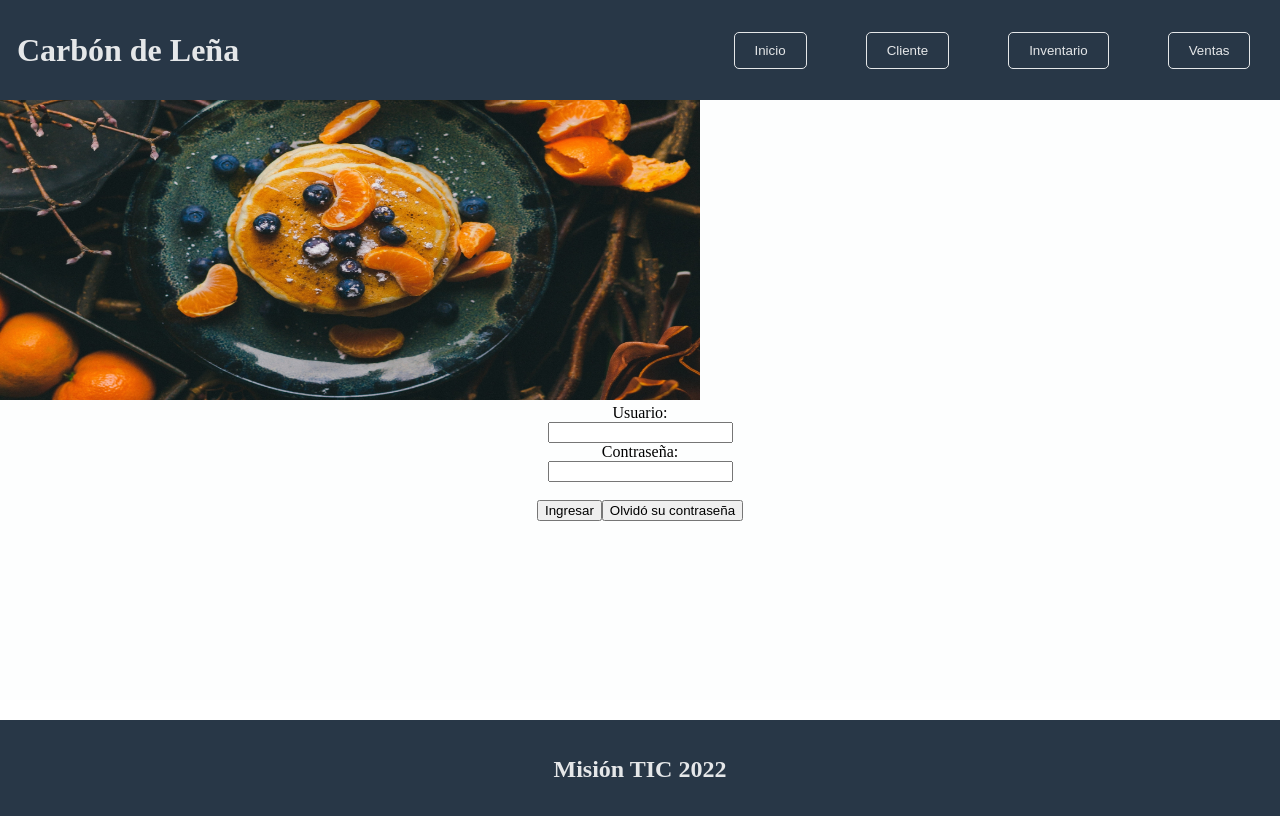
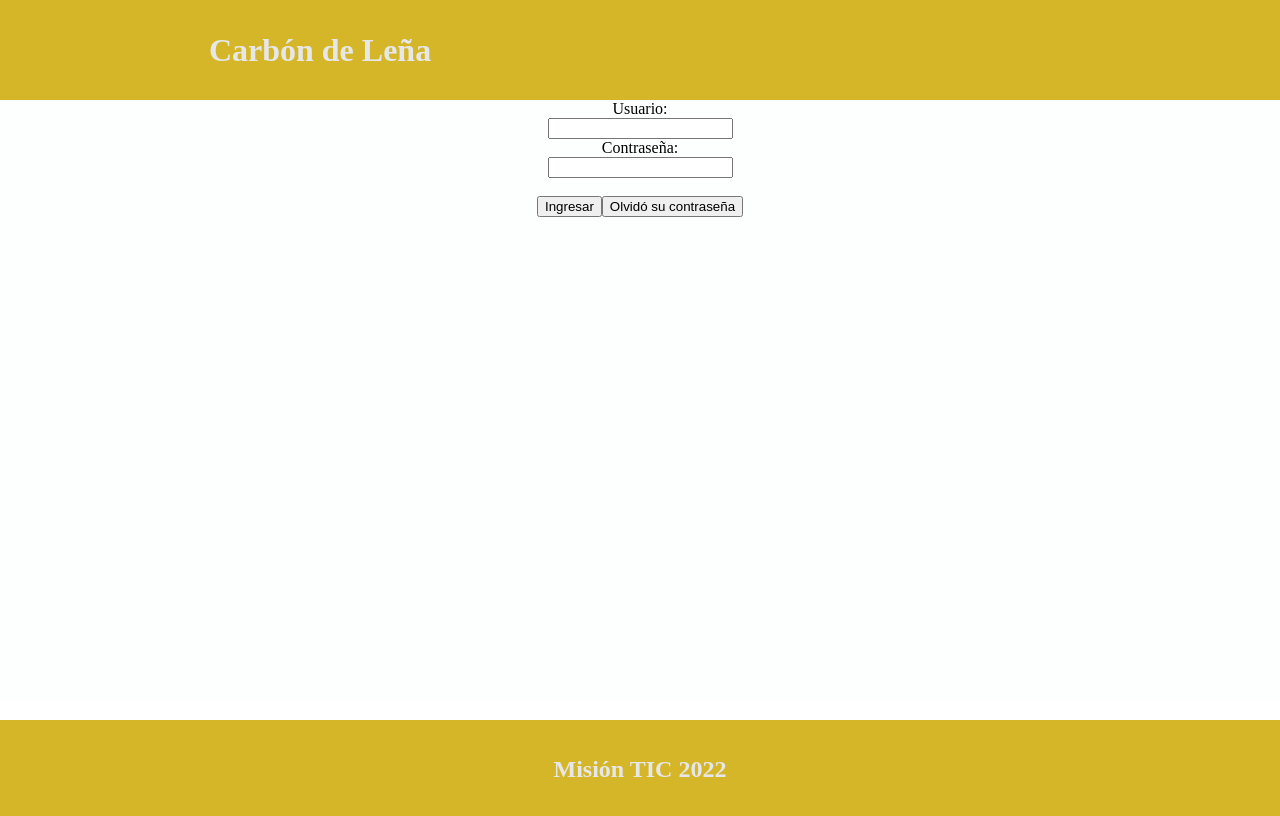
Before and after one commit to JuliePadilla/restaurante-inventario-frontend, a Vue app: page /user/camilo24 in a window 1280 px wide. Shown: the top 816 px of the page. Built offline with nearby package versions, Linux system fonts and the light colour scheme.

Commit message:
cambios en styles

```diff
--- a/src/App.vue
+++ b/src/App.vue
@@ -3,18 +3,16 @@
     <div class="header">
       <h1>Carbón de Leña</h1>
       <nav>
-        <button v-on:click="init" v-if="is_auth" > Inicio </button>
+        <!--<button v-on:click="init" v-if="is_auth" > Inicio </button>
         <button v-on:click="getBalance" v-if="is_auth" > Cliente </button>
         <button v-if="is_auth" > Inventario </button>
-        <button v-if="is_auth" >Ventas</button>
+        <button v-if="is_auth" >Ventas</button>-->
       </nav>
     </div>
     <div class="main-component">
       <!--<router-view></router-view>-->
 
-      <img src="./assets/lena1.jpg" alt="fondo"
-        width="700"
-        height="300">
+      <!--<img src="./assets/lena1.jpg" alt="fondo">-->
 
      <center>
      <form action="/action_page.php">
@@ -77,14 +75,14 @@ padding: 0;
 width: 100%;
 height: 10vh;
 min-height: 100px;
-background-color: #283747 ;
+background-color: #d6b629 ;
 color:#E5E7E9 ;
 display: flex;
 justify-content: space-between;
 align-items: center;
 }
 .header h1{
-width: 20%;
+width: 50%;
 text-align: center;
 }
 .header nav {
@@ -114,17 +112,13 @@ padding: 0%;
 background: #FDFEFE ;
 }
 
-.main-component.form{
-    text-align: center;
-}
-
 .footer{
 margin: 0;
 padding: 0;
 width: 100%;
 height: 10vh;
 min-height: 100px;
-background-color: #283747;
+background-color: #d6b629;
 color: #E5E7E9;
 }
 .footer h2{
```
